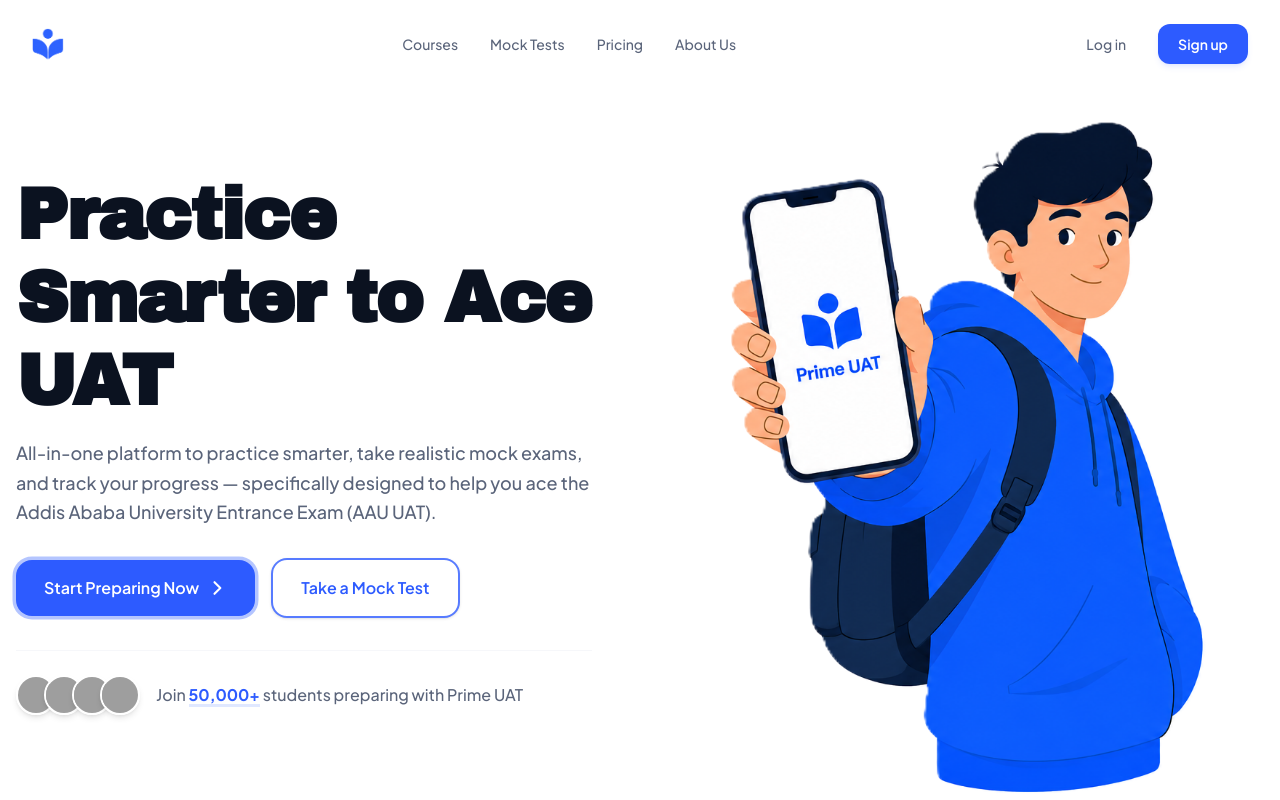
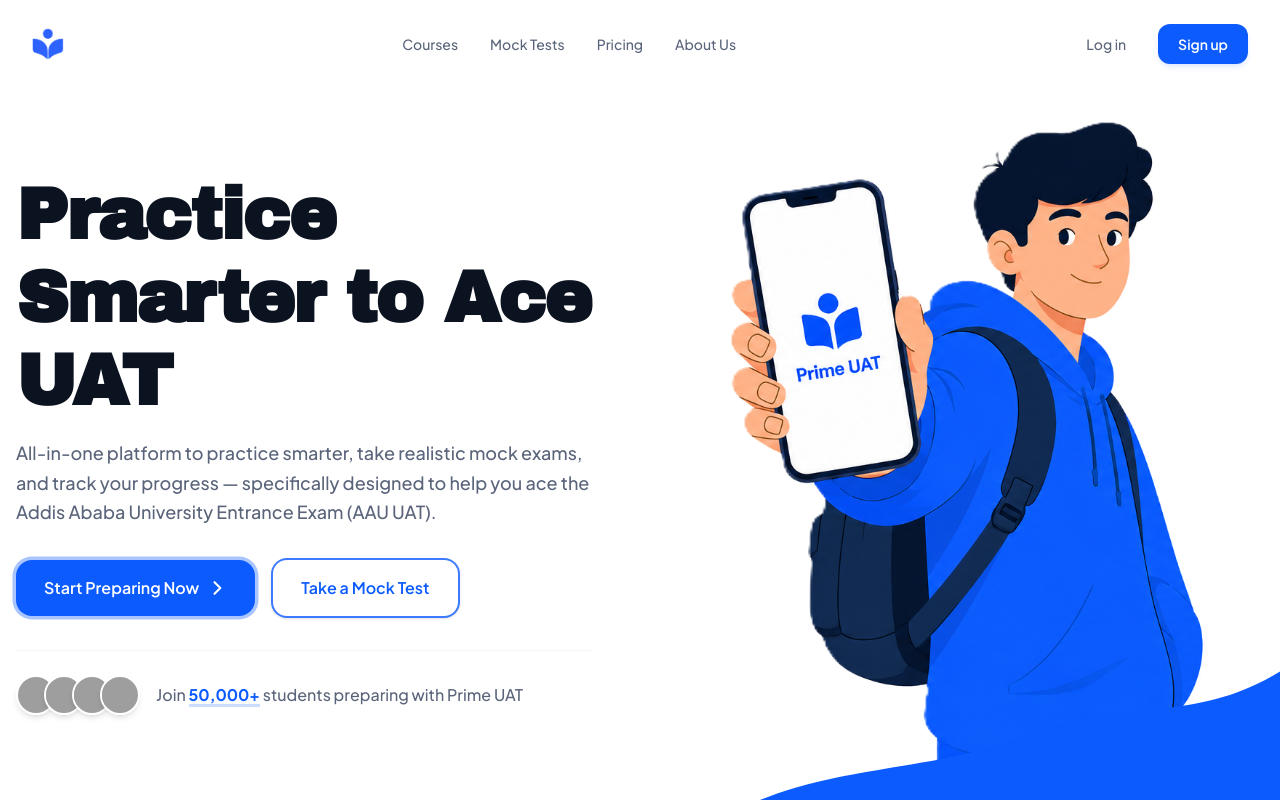
Before and after one commit to ambitious-lads/prime-admin, a Next.js app: page / in a window 1280 px wide. Built offline with nearby package versions, Linux system fonts and the light colour scheme; grey boxes are pictures that could not be loaded.

Commit message:
chore: hero fixes

```diff
--- a/app/globals.css
+++ b/app/globals.css
@@ -5,10 +5,10 @@
   --foreground: #0b1220;
 
   /* Brand */
-  --brand: #2d5bff;
-  --brand-600: #2148e0;
-  --brand-50: #eef2ff;
-  --brand-100: #e0e8ff;
+  --brand: #0c5bfe;
+  --brand-600: #0a49cb;
+  --brand-50: #e7eeff;
+  --brand-100: #cdddff;
 
   /* Neutrals */
   --ink: #0b1220;
@@ -53,10 +53,10 @@
 
   @keyframes pulse-glow {
     0%, 100% {
-      box-shadow: 0 0 0 0 rgba(45, 91, 255, 0.45);
+      box-shadow: 0 0 0 0 rgba(12, 91, 254, 0.45);
     }
     50% {
-      box-shadow: 0 0 0 16px rgba(45, 91, 255, 0);
+      box-shadow: 0 0 0 16px rgba(12, 91, 254, 0);
     }
   }
 
--- a/app/page.tsx
+++ b/app/page.tsx
@@ -111,6 +111,16 @@
           {/* Right Column: Hero Illustration (no background design) */}
           <div className="lg:col-span-6 relative flex justify-center lg:justify-end animate-fade-in-up" style={{ animationDelay: "150ms" }}>
 
+            {/* Solid primary-color organic blob — anchored across the bottom */}
+            <svg
+              viewBox="0 0 500 200"
+              preserveAspectRatio="none"
+              aria-hidden="true"
+              className="absolute z-10 -bottom-28 left-0 w-[160%] h-[75%] fill-brand select-none pointer-events-none"
+            >
+              <path d="M0,198 C60,160 120,170 180,150 C250,128 290,150 350,100 C400,60 450,72 500,14 L500,200 L0,200 Z" />
+            </svg>
+
             {/* Main Hero Illustration (Enlarged further, non-movable, unselectable, white-bg blended via mix-blend-multiply) */}
             <div className="relative w-full max-w-[1000px] lg:max-w-none aspect-[1/1] lg:scale-125 lg:origin-right lg:translate-x-12 select-none pointer-events-none">
               <Image
```
